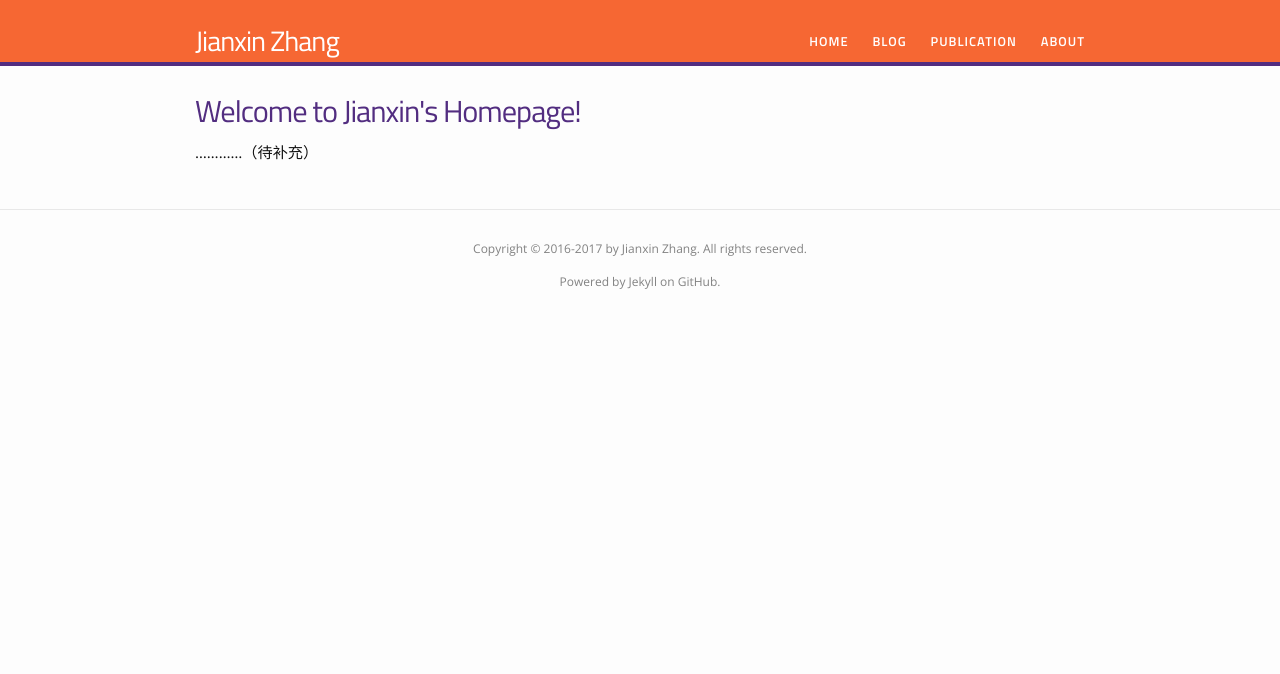
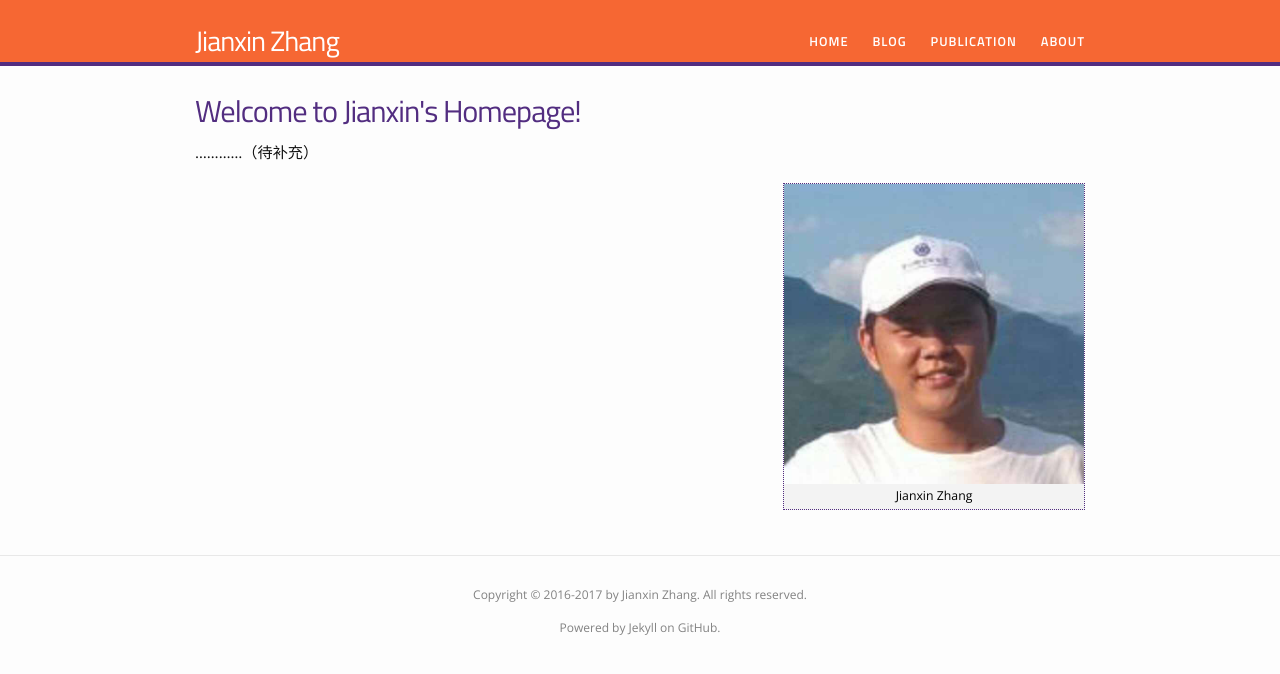
Before and after one commit to 0ZJX0/0ZJX0.github.io, a Jekyll site: the page built from index.html, in a window 1280 px wide. Shown: the top 674 px of the page. Built offline with Jekyll 4.4.1, drawn with Linux system fonts in a browser that asks for light colours.

Commit message:
Update index.html

```diff
--- a/index.html
+++ b/index.html
@@ -1,8 +1,6 @@
 ---
 layout: default
 ---
-
-
 
 <div class="home">
 
@@ -10,5 +8,6 @@
 
 <p>…………（待补充）</p>
 
+{% include image.html url="/images/Jianxin.JPG" caption="Jianxin Zhang" width=300 align="right" %}
 
 </div>
```
